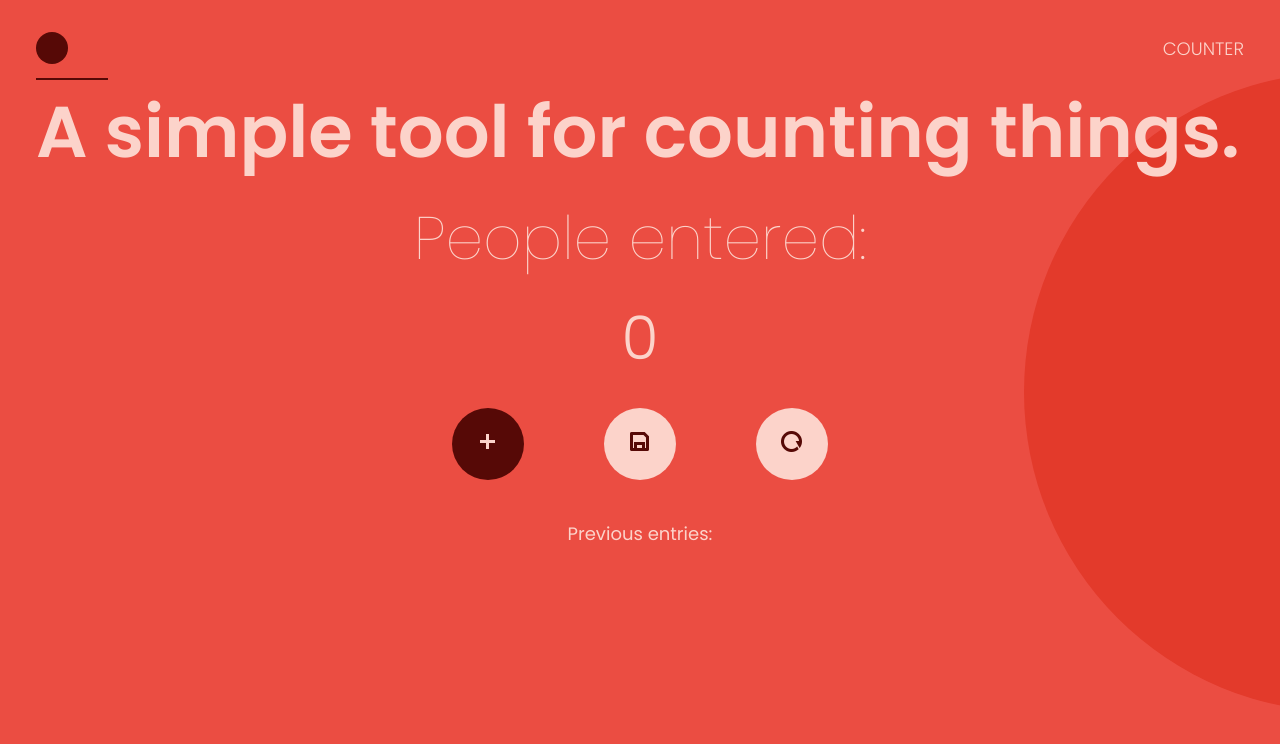
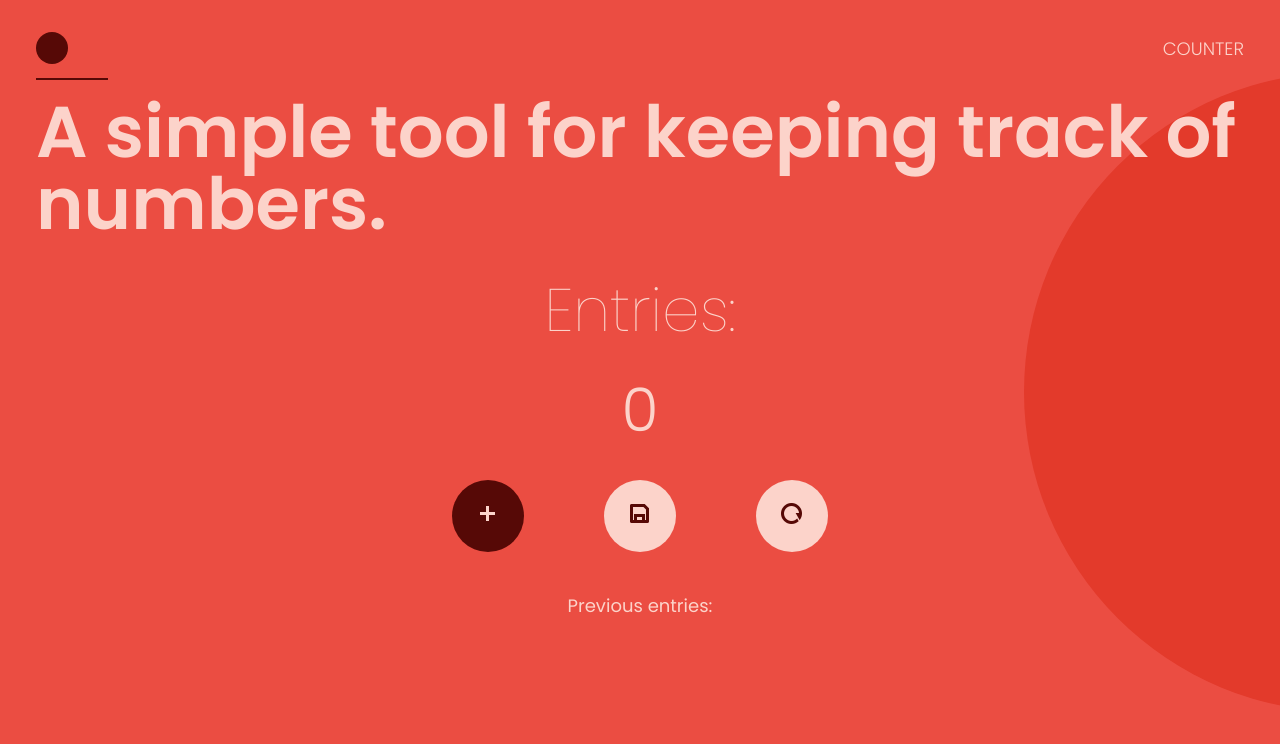
Before and after one commit to fatima-ndiaye/counter-app, a plain HTML site: page index.html in a window 1280 px wide. Shown: the top 744 px of the page. Drawn offline with nearby package versions, Linux system fonts and the light colour scheme.

Commit message:
Update index.html
Change title and subtitle

```diff
--- a/index.html
+++ b/index.html
@@ -18,9 +18,9 @@
         </header>
 
         <main class="container flow">
-            <h1 class="fs-h1 fw-bold">A simple tool for counting things.</h1>
+            <h1 class="fs-h1 fw-bold">A simple tool for keeping track of numbers.</h1>
             <section class="section-counter flow ">
-                <h2 class="fs-h2 fw-light">People entered:</h2>
+                <h2 class="fs-h2 fw-light">Entries:</h2>
                 <h3 id="count-el" class="fs-h2 fw-reg">0</h3>
                 <div class="buttons-container flex" style="flex-wrap:wrap ;">
                     <button id="increment-btn" onclick="increment()" class="btn uppercase fs-body fw-bold text-accent bg-dark" aria-label="increment"><i class="ri-add-line fs-h3"></i></button>
```
